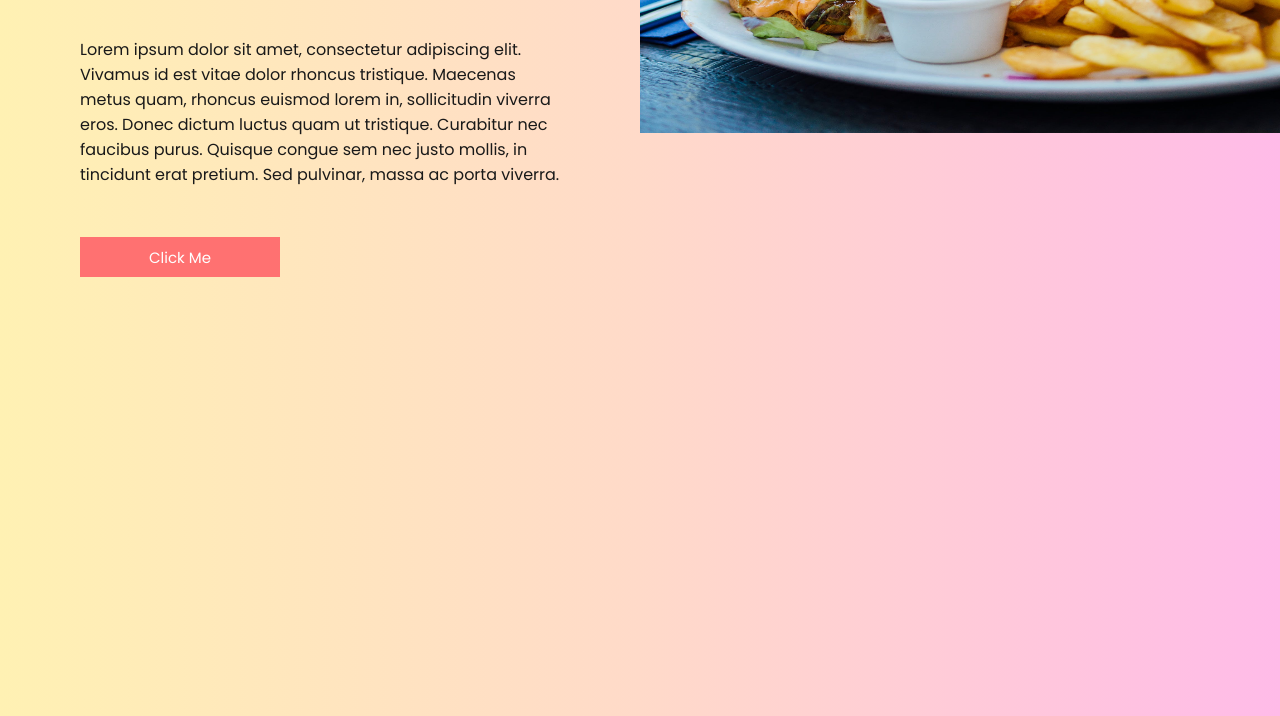
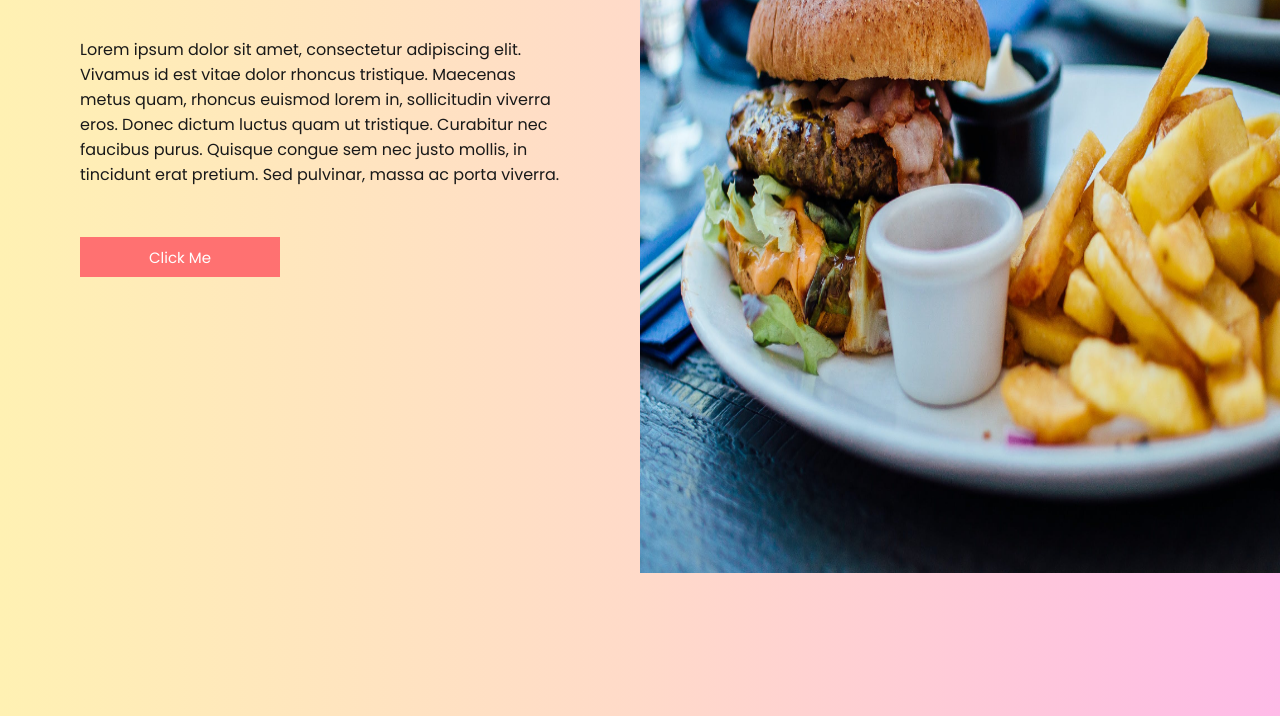
Before and after one commit to iamtoufiq/simplotel-task, a plain HTML site: page index.html in a window 1280 px wide. Shown: the part 227-943 px from the top of the page. Drawn offline with nearby package versions, Linux system fonts and the light colour scheme; grey boxes are pictures that could not be loaded.

Commit message:
completed

```diff
--- a/style.css
+++ b/style.css
@@ -277,10 +277,6 @@ main.second .left .third {
 }
 main .right.first {
   margin-inline: 10px;
-  height: 314px;
-}
-main .right.first img {
-  height: 100%;
 }
 @media (min-width: 640px) {
   main .left button {
```
